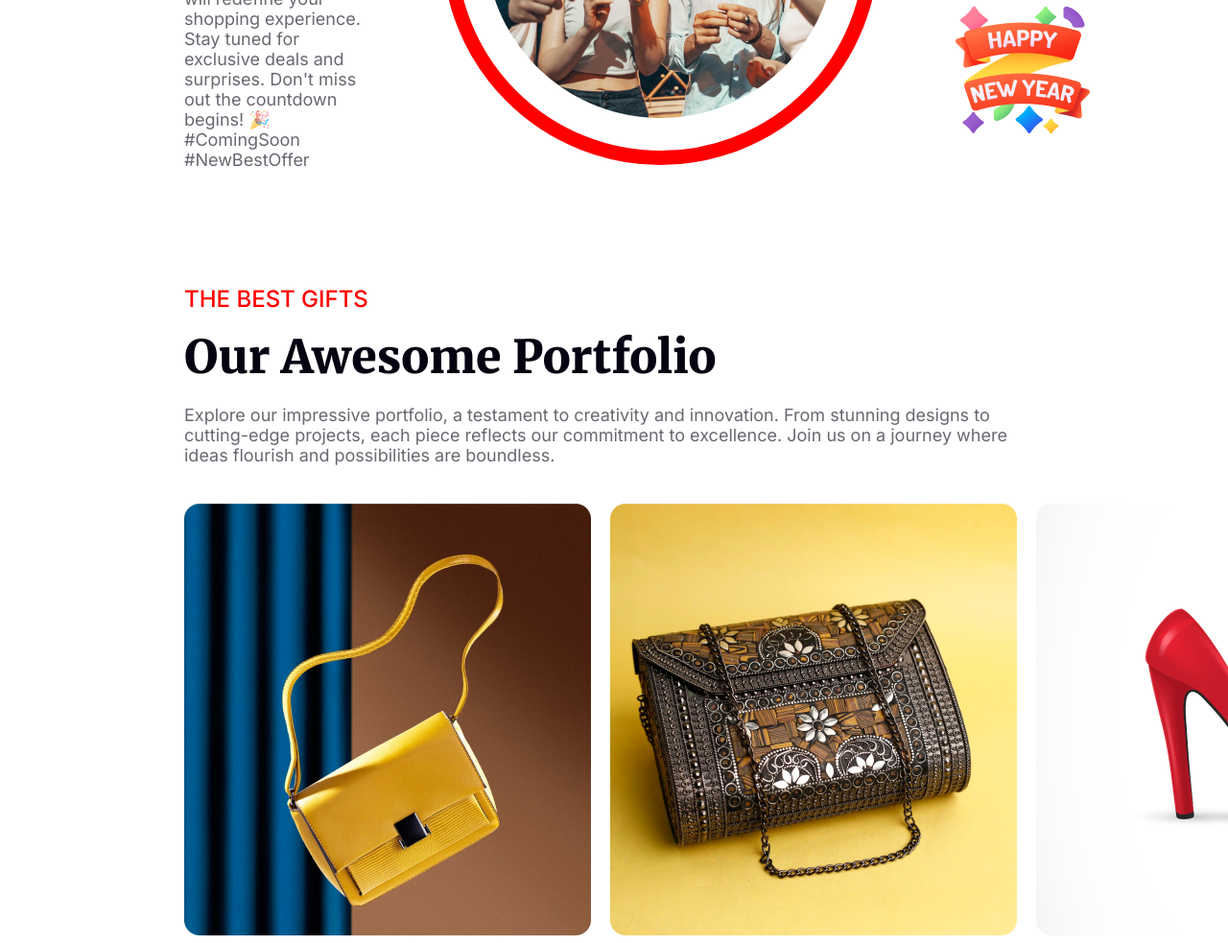
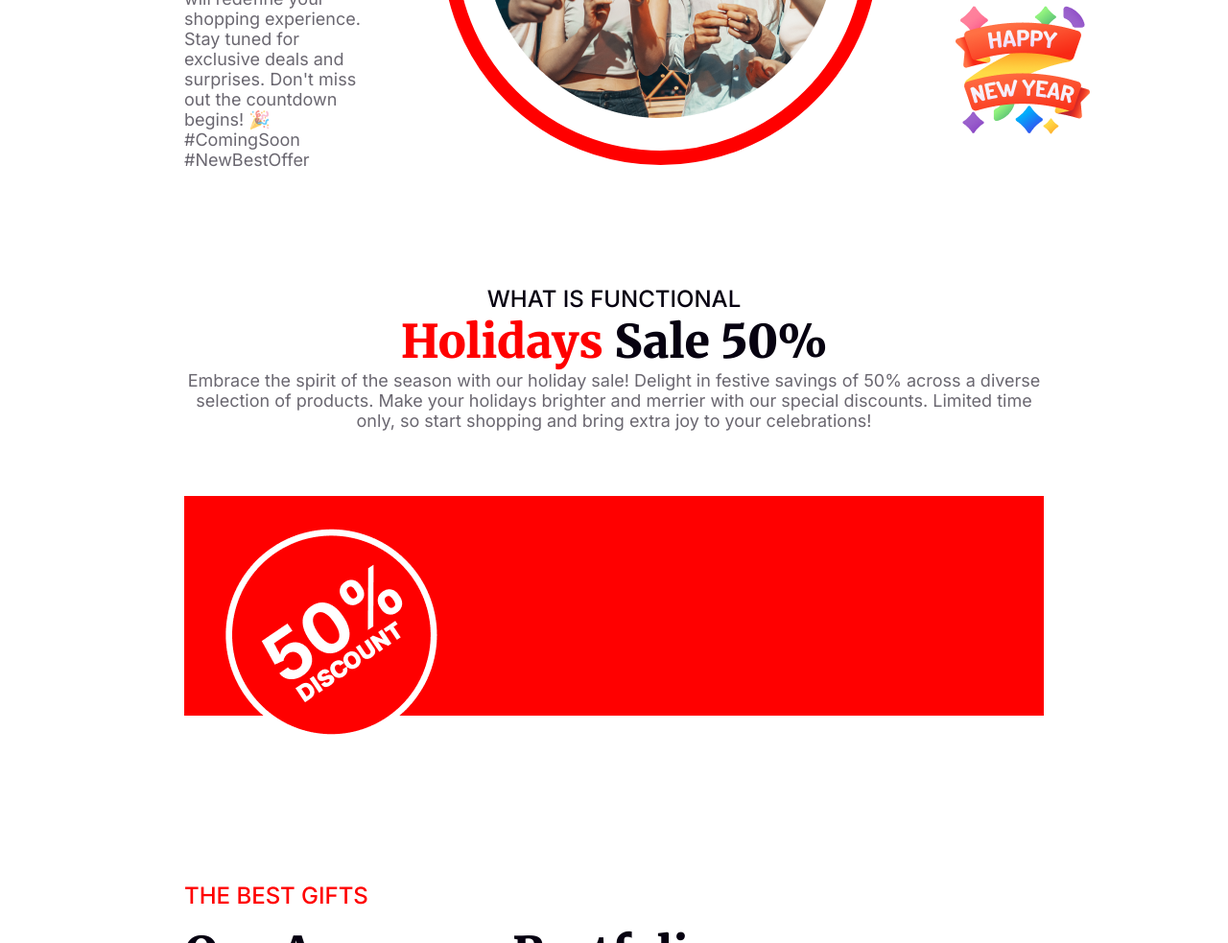
Before and after one commit to arafatrahman41/new-year-new-offer, a plain HTML site: page index.html in a window 1280 px wide. Shown: the part 3133-4116 px from the top of the page at 96% size. Drawn offline with Linux system fonts and the light colour scheme.

Commit message:
added holiday sale section

```diff
--- a/index.html
+++ b/index.html
@@ -57,7 +57,7 @@
     <div class="invitation-content">
         <h3><span class="midnight-party">Place:</span> New Park Hotel</h3>
         <h3><span class="midnight-party">Date:</span> 31 December Night 2023</h3>
-        <h3><span class="midnight-party">Time:</span> Evening<time datetime="2024-01-01">7.30 Pm To 12:30 Am</time></h3>
+        <h3><span class="midnight-party">Time:</span> Evening<time datetime="2024-01-01"> 7.30 Pm To 12:30 Am</time></h3>
     </div>
     <button class="midnight-party-join">JOIN NOW</button>
 </section>
@@ -82,8 +82,17 @@
 </section>
 <!-- best offer section end -->
 <!-- holiday sale section start -->
-<section>
-
+<section class="holiday-sale-container">
+<div class="holiday-sale-content">
+    <h3 class="holiday-sale-title">WHAT IS FUNCTIONAL</h3>
+    <h1 class="holiday-sale primary-title"> <span class="sale-color">Holidays</span> Sale 50%</h1>
+    <p class="holiday-sale-description primary-description">Embrace the spirit of the season with our holiday sale! Delight in festive savings of 50% across a diverse selection of products. Make your holidays brighter and merrier with our special discounts. Limited time only, so start shopping and bring extra joy to your celebrations!</p>
+</div>
+<div class="coustomer">
+    <img class="coustomer-discount" src="images/Group 44.png" alt="">
+    <!-- <img class="shopping-coustomer" src="images/Rectangle 1.png" alt=""> -->
+    <!-- <img class="red-line" src="images/Rectangle 2.png" alt=""> -->
+</div>
 </section>
 <!-- holiday sale section end -->
 <!-- portfolio section start -->
--- a/styles/style.css
+++ b/styles/style.css
@@ -176,9 +176,39 @@ main {
   margin-bottom: 40px;
 }
 /* holiday sale section style */
+.holiday-sale-container{
+  margin-top: 120px;
+}
+.holiday-sale-content{
+  text-align: center;
+}
+.holiday-sale-title{
+  color: #070211;
+font-family: Inter;
+font-size: 24px;
+font-weight: 500;
+}
+.holiday-sale{
+  color: #070211;
+font-size: 48px;
+font-weight: 900;
+}
+.sale-color{
+  color: #F00;
+}
+.holiday-sale-description{
+  color: rgba(7, 2, 17, 0.60);
+}
+.coustomer{
+  margin-top: 60px;
+  background-image: url('../images/Rectangle\ 2.png');
+  background-repeat: no-repeat;
+  background-position: 90% 10%;
+}
+
 /* portfolio section style */
 .portfolio-container {
-  margin-top: 120px;
+  margin-top: 100px;
 }
 .portfolio {
   color: #f00;
```
